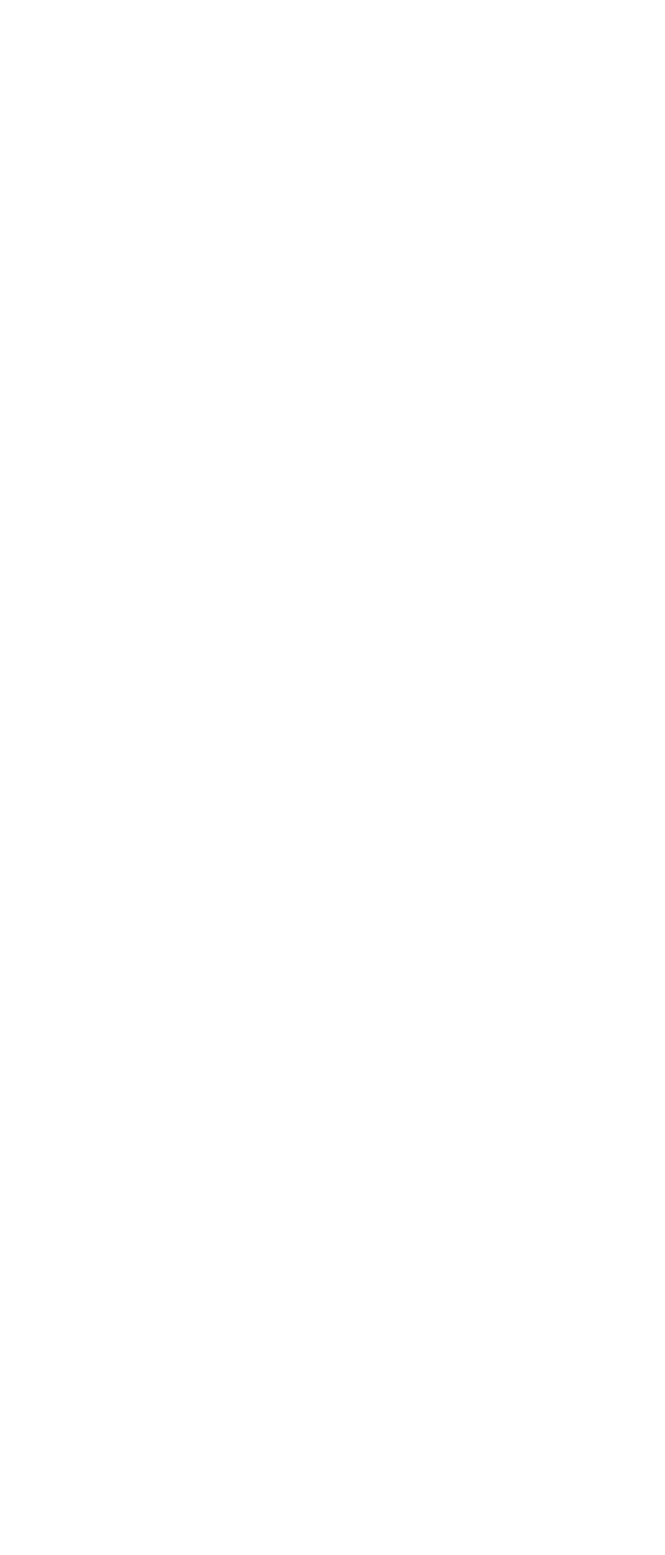
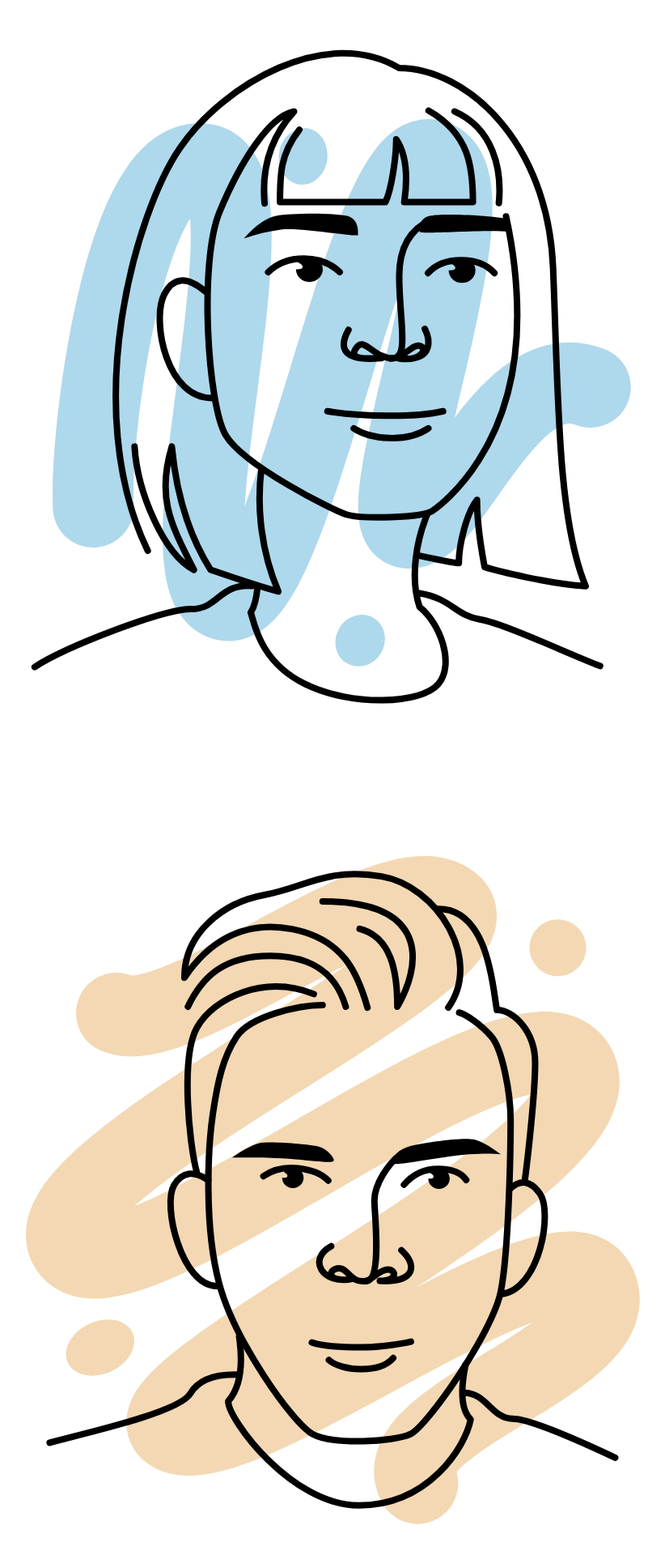
Before and after one commit to Isaacxpreston/vpv-secret-santa, a Vue app in the folder client/: page / in a window 1280 px wide. Shown: the part 374-2294 px from the top of the page at 81% size, without its empty margins (97-919 px from the left). Built offline with nearby package versions, Linux system fonts and the light colour scheme.

Commit message:
profiles in sandbox

```diff
--- a/client/src/components/sandbox.vue
+++ b/client/src/components/sandbox.vue
@@ -1,21 +1,21 @@
 <template>
   <div class="container">
     <h2 v-on:click="animateSVG">click</h2>
-    <anshey :data="profileData"></anshey>
-    <ross :data="profileData"></ross>
+    <component :is="profileOne" :data="profileData"></component>
+    <component :is="profileTwo" :data="profileData"></component>
   </div>
 </template>
 
 
 <script>
   import anime from 'animejs'
-
-  import anshey from './svg/anshey'
-  import ross from './svg/ross'
+  import svg from './svg'
 
   export default {
     data() {
       return {
+        profileOne: 'aenea',
+        profileTwo: 'darren',
         profileData: {
           parentClass: {
             'profile': true,
@@ -48,8 +48,7 @@
       }
     },
     components: {
-      anshey,
-      ross
+      ...svg
     }
   }
 
--- /dev/null
+++ b/client/src/components/svg/index.js
@@ -0,0 +1,33 @@
+import aenea from './aenea'
+import alexa from './alexa'
+import anshey from './anshey'
+import caroline from './caroline'
+import darren from './darren'
+import elsa from './elsa'
+import isaac from './isaac'
+import jenna from './jenna'
+import jonathan from './jonathan'
+import kathleen from './kathleen'
+import lauren from './lauren'
+import ramona from './ramona'
+import ross from './ross'
+import stephanie from './stephanie'
+import thomas from './thomas'
+
+export default {
+  aenea,
+  alexa,
+  anshey,
+  caroline,
+  darren,
+  elsa,
+  isaac,
+  jenna,
+  jonathan,
+  kathleen,
+  lauren,
+  ramona,
+  ross,
+  stephanie,
+  thomas
+}
```
